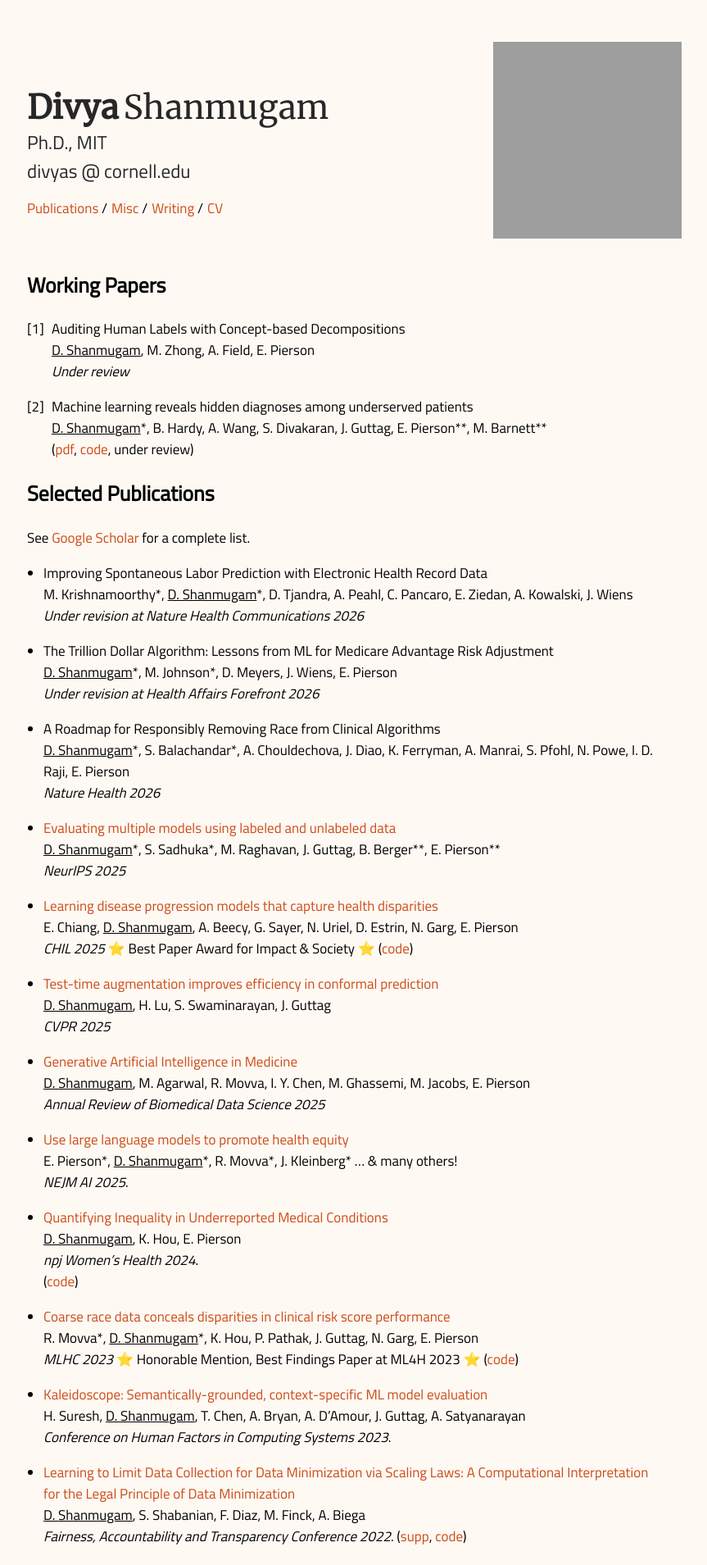
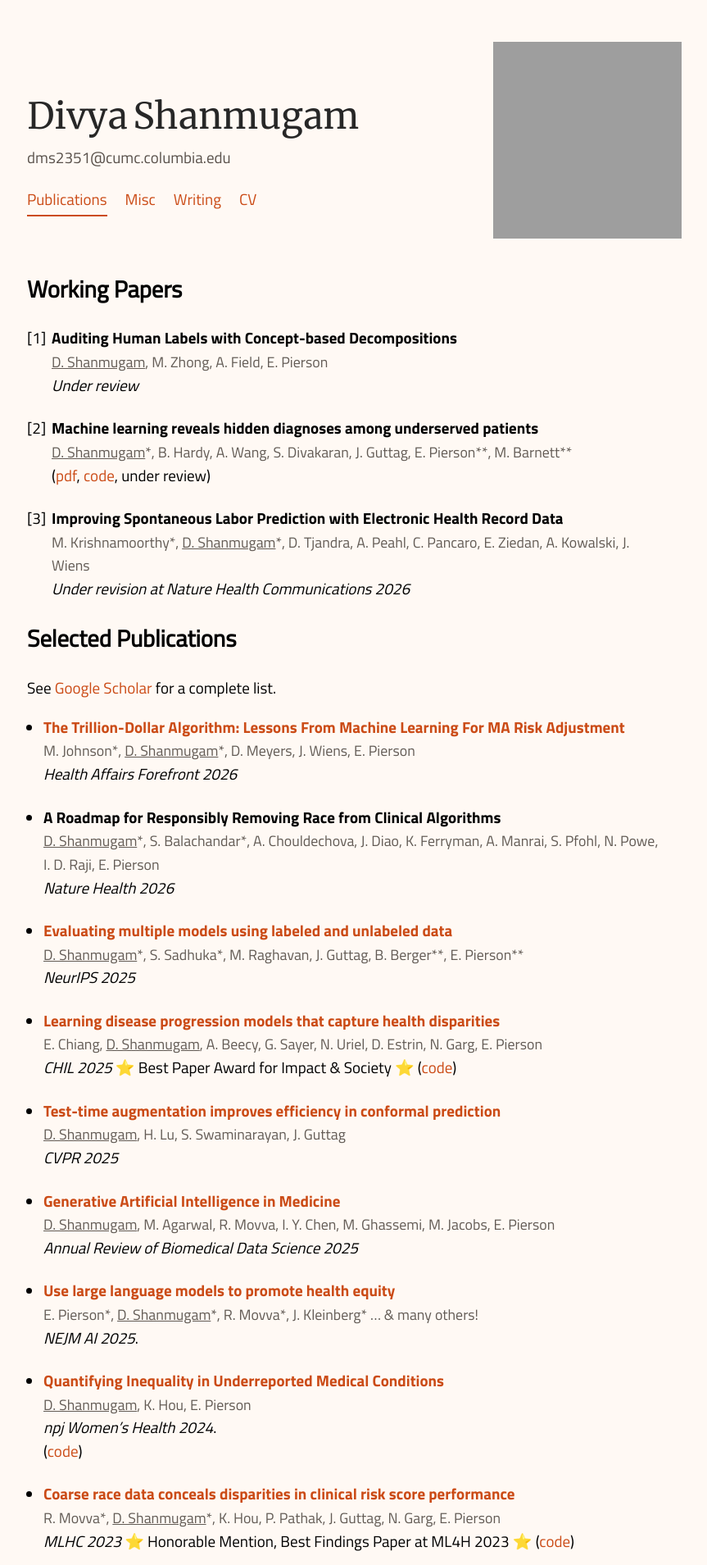
Before and after one commit to dmshanmugam/dmshanmugam.github.io, a Jekyll site: the page built from publications.md, in a window 1280 px wide. Shown: the top 1909 px of the page at 82% size, without its empty margins (207-1070 px from the left). Built offline with Jekyll 4.4.1, drawn with Linux system fonts in a browser that asks for light colours; grey boxes are pictures that could not be loaded.

Commit message:
Update biography, publications, and site presentation

```diff
--- a/_layouts/default.html
+++ b/_layouts/default.html
@@ -29,6 +29,9 @@
 
 
     <link rel="alternate" type="application/rss+xml" title="{{ site.title }} RSS" href="/feed.xml" />
+    <style>html, body { background: #FFF9F4; }</style>
+    <link rel="preload" href="/assets/Titillium_Web/TitilliumWeb-Regular.ttf" as="font" type="font/ttf" crossorigin>
+    <link rel="preload" href="/assets/Merriweather/Merriweather-Regular.ttf" as="font" type="font/ttf" crossorigin>
     <link rel="stylesheet" href="/css/main.css">
     {% if site.favicon %}
         <!-- <link rel="icon" type="image/png" sizes="32x32" href="/assets/favicon.ico"> -->
@@ -82,9 +85,8 @@
                     <a id="author-name" class="alignable pull-left stack-on-small" href="{{ site.baseurl }}/">
 
                     <!-- <div id="author-first-name" class="stack-on-small">{{ site.firstname }}&#8201</div><div id="author-last-name">{{site.lastname}}</div></a> -->
-                    <b>{{site.firstname}}&#8201</b>{{site.lastname}}</a>
-                    <div id="author-role" class="alignable stack-on-small" href="{{ site.baseurl }}">Ph.D., MIT</div>
-                    <div id="author-email" class="alignabl pull-left">divyas @ cornell.edu</div>
+                    {{site.firstname}}&#8201;{{site.lastname}}</a>
+                    <div id="author-email" class="alignabl pull-left"><a href="mailto:dms2351@cumc.columbia.edu">dms2351@cumc.columbia.edu</a></div>
                     <br id="author-email-br">
 
                     <ul id="navlist" class="alignable pull-left navbar-ul stack-on-small">
@@ -95,18 +97,20 @@
                             {% elsif x.link contains 'mailto' %}
                                 {% assign domain = '' %}
                             {% else %}
-                                {% assign domain = site.url | append: site.baseurl %}
+                                {% assign domain = site.baseurl %}
                             {% endif %}
 
+                            {% assign nav_page_url = x.link | append: '.html' %}
+                            {% assign nav_current = false %}
+                            {% if page.url == x.link or page.url == nav_page_url %}
+                                {% assign nav_current = true %}
+                            {% endif %}
                             {% if x.name == "Resume" %}
                                 <li class="alignable pull-left nav-list"><a target="_blank" href="{{ domain }}{{ x.link }}">{{ x.name }}</a>
                             {%elsif x.name == "CV" %}
                                 <li class="alignable pull-left nav-list"><a href="{{ domain }}{{ x.link }}">{{ x.name }}</a>
                             {% else %}
-                                <li class="alignable pull-left nav-list"><a href="{{ domain }}{{ x.link }}.html">{{ x.name }}</a>
-                            {% endif %}
-                            {% if forloop.last == false %}
-                                /
+                                <li class="alignable pull-left nav-list"><a href="{{ domain }}{{ x.link }}.html"{% if nav_current %} aria-current="page"{% endif %}>{{ x.name }}</a>
                             {% endif %}
                                 </li>
                         {% endfor %}
@@ -120,7 +124,7 @@
         {% if page.is_contact == true %}
             <div class="container content contact">
         {% else %}
-            <div class="container content">
+            <div class="container content {{ page.content_class }}">
         {% endif %}
                 {{ content }}
 
--- a/css/main.scss
+++ b/css/main.scss
@@ -1,6 +1,28 @@
 ---
 ---
 @import "style";
+
+/* Replace page snapshots without fading through the browser canvas. */
+@view-transition {
+    navigation: auto;
+}
+
+::view-transition-group(root),
+::view-transition-old(root),
+::view-transition-new(root) {
+    animation: none;
+    mix-blend-mode: normal;
+}
+
+::view-transition {
+    background: #FFF9F4;
+}
+
+@media (prefers-reduced-motion: reduce) {
+    @view-transition {
+        navigation: none;
+    }
+}
 
 @font-face {
 	font-family: "titillium-regular";
@@ -62,3 +84,97 @@ text-decoration: none;
   .footnotes p {
 	margin: 0;                   /* remove extra paragraph spacing inside each footnote */
   }
+/* Header hierarchy and navigation spacing. */
+#author-email {
+    font-size: 17px;
+    padding-bottom: 18px;
+
+    a {
+        color: #59514b;
+    }
+}
+
+#navlist {
+    display: flex;
+    flex-wrap: wrap;
+    gap: 8px 22px;
+    margin: 0;
+
+    li.nav-list {
+        margin: 0;
+        float: none;
+    }
+
+    a {
+        display: inline-block;
+        padding: 4px 0;
+        border-bottom: 2px solid transparent;
+    }
+
+    a[aria-current="page"] {
+        border-bottom-color: $accent;
+    }
+}
+
+@media (max-width: 800px) {
+    #navlist {
+        justify-content: center;
+    }
+}
+
+/* Publication hierarchy, scoped to the publications page. */
+.content.publications {
+    > ul > li,
+    > ol > li {
+        margin: 0 0 24px;
+        line-height: 1.5;
+    }
+
+    > ul > li > p,
+    > ol > li > p {
+        margin: 0;
+    }
+
+    strong {
+        font-family: "titillium-bold";
+        font-weight: normal;
+    }
+
+    .publication-authors {
+        color: #625b55;
+        font-size: 0.94em;
+    }
+}
+
+/* A modest size increase across the site. */
+.content.biography > p {
+    text-align: justify;
+    hyphens: auto;
+}
+
+body {
+    font-size: 19px;
+    line-height: 1.55;
+}
+
+#author-name {
+    font-size: 44px;
+}
+
+#author-email {
+    font-size: 19px;
+}
+
+#navlist {
+    font-size: 19px;
+}
+
+@media (max-width: 800px) {
+    #author-name {
+        font-size: 34px;
+    }
+
+    #navlist {
+        font-size: 18px;
+    }
+}
--- a/publications.md
+++ b/publications.md
@@ -1,62 +1,63 @@
 ---
 layout: default
+content_class: publications
 ---
 
 ## Working Papers
 
 
-1. Auditing Human Labels with Concept-based Decompositions \\
-<u>D. Shanmugam</u>, M. Zhong, A. Field, E. Pierson \\
+1. **Auditing Human Labels with Concept-based Decompositions** \\
+<span class="publication-authors" markdown="span"><u>D. Shanmugam</u>, M. Zhong, A. Field, E. Pierson</span> \\
 *Under review*
 
-2. Machine learning reveals hidden diagnoses among underserved patients \\
-<u>D. Shanmugam</u>\*, B. Hardy, A. Wang, S. Divakaran, J. Guttag, E. Pierson\*\*, M. Barnett\*\* \\
+2. **Machine learning reveals hidden diagnoses among underserved patients** \\
+<span class="publication-authors" markdown="span"><u>D. Shanmugam</u>\*, B. Hardy, A. Wang, S. Divakaran, J. Guttag, E. Pierson\*\*, M. Barnett\*\*</span> \\
 ([pdf](/assets/2025_AF_hidden_diagnosis.pdf), [code](https://github.com/divyashan/hidden_diagnosis), under review)
 
+
+3. **Improving Spontaneous Labor Prediction with Electronic Health Record Data**  \\
+<span class="publication-authors" markdown="span">M. Krishnamoorthy\*, <u>D. Shanmugam</u>\*, D. Tjandra, A. Peahl, C. Pancaro, E. Ziedan, A. Kowalski, J. Wiens</span> \\
+*Under revision at Nature Health Communications 2026*
 
 ## Selected Publications
 
 See [Google Scholar](https://scholar.google.com/citations?user=E7bRAPkAAAAJ&hl=en) for a complete list.
-- Improving Spontaneous Labor Prediction with Electronic Health Record Data  \\
-M. Krishnamoorthy\*, <u>D. Shanmugam</u>\*, D. Tjandra, A. Peahl, C. Pancaro, E. Ziedan, A. Kowalski, J. Wiens \\
-*Under revision at Nature Health Communications 2026*
+- **[The Trillion-Dollar Algorithm: Lessons From Machine Learning For MA Risk Adjustment](https://www.healthaffairs.org/content/forefront/trillion-dollar-algorithm-lessons-machine-learning-ma-risk-adjustment)** \\
+<span class="publication-authors" markdown="span">M. Johnson\*, <u>D. Shanmugam</u>\*, D. Meyers, J. Wiens, E. Pierson</span> \\
+*Health Affairs Forefront 2026*
 
-- The Trillion Dollar Algorithm: Lessons from ML for Medicare Advantage Risk Adjustment \\
-<u>D. Shanmugam</u>\*, M. Johnson\*, D. Meyers, J. Wiens, E. Pierson \\
-*Under revision at Health Affairs Forefront 2026*
-
-- A Roadmap for Responsibly Removing Race from Clinical Algorithms \\
-<u>D. Shanmugam</u>\*, S. Balachandar\*, A. Chouldechova, J. Diao, K. Ferryman, A. Manrai, S. Pfohl, N. Powe, I. D. Raji, E. Pierson \\
+- **A Roadmap for Responsibly Removing Race from Clinical Algorithms** \\
+<span class="publication-authors" markdown="span"><u>D. Shanmugam</u>\*, S. Balachandar\*, A. Chouldechova, J. Diao, K. Ferryman, A. Manrai, S. Pfohl, N. Powe, I. D. Raji, E. Pierson</span> \\
 *Nature Health 2026*
 
-- [Evaluating multiple models using labeled and unlabeled data](./pdfs/Neurips_2025_SSME_final.pdf) \\
-<u>D. Shanmugam</u>\*, S. Sadhuka\*, M. Raghavan, J. Guttag, B. Berger\*\*, E. Pierson\*\* \\
+- **[Evaluating multiple models using labeled and unlabeled data](./pdfs/Neurips_2025_SSME_final.pdf)** \\
+<span class="publication-authors" markdown="span"><u>D. Shanmugam</u>\*, S. Sadhuka\*, M. Raghavan, J. Guttag, B. Berger\*\*, E. Pierson\*\*</span> \\
 *NeurIPS 2025*
 
-- [Learning disease progression models that capture health disparities](https://www.arxiv.org/abs/2412.16406) \\
-E. Chiang, <u>D. Shanmugam</u>, A. Beecy, G. Sayer, N. Uriel, D. Estrin, N. Garg, E. Pierson\\
+- **[Learning disease progression models that capture health disparities](https://www.arxiv.org/abs/2412.16406)** \\
+<span class="publication-authors" markdown="span">E. Chiang, <u>D. Shanmugam</u>, A. Beecy, G. Sayer, N. Uriel, D. Estrin, N. Garg, E. Pierson</span> \\
 *CHIL 2025* ⭐️ Best Paper Award for Impact & Society ⭐️
 ([code](https://github.com/erica-chiang/progression-disparities))
 
-- [Test-time augmentation improves efficiency in conformal prediction](https://arxiv.org/abs/2505.22764) \\
-<u>D. Shanmugam</u>, H. Lu, S. Swaminarayan, J. Guttag \\
+- **[Test-time augmentation improves efficiency in conformal prediction](https://arxiv.org/abs/2505.22764)** \\
+<span class="publication-authors" markdown="span"><u>D. Shanmugam</u>, H. Lu, S. Swaminarayan, J. Guttag</span> \\
 *CVPR 2025*
 
-- [Generative Artificial Intelligence in Medicine](https://arxiv.org/abs/2412.10337) \\
-<u>D. Shanmugam</u>, M. Agarwal, R. Movva, I. Y. Chen, M. Ghassemi, M. Jacobs, E. Pierson \\
+- **[Generative Artificial Intelligence in Medicine](https://arxiv.org/abs/2412.10337)** \\
+<span class="publication-authors" markdown="span"><u>D. Shanmugam</u>, M. Agarwal, R. Movva, I. Y. Chen, M. Ghassemi, M. Jacobs, E. Pierson</span> \\
 *Annual Review of Biomedical Data Science 2025*
 
-- [Use large language models to promote health equity](https://arxiv.org/abs/2312.14804) \\
-E. Pierson\*, <u>D. Shanmugam</u>\*, R. Movva\*, J. Kleinberg\* ... & many others! \\
+- **[Use large language models to promote health equity](https://arxiv.org/abs/2312.14804)** \\
+<span class="publication-authors" markdown="span">E. Pierson\*, <u>D. Shanmugam</u>\*, R. Movva\*, J. Kleinberg\* ... & many others!</span> \\
 *NEJM AI 2025*.
 
-- [Quantifying Inequality in Underreported Medical Conditions](https://arxiv.org/abs/2110.04133) \\
-<u>D. Shanmugam</u>, K. Hou, E. Pierson \\
+- **[Quantifying Inequality in Underreported Medical Conditions](https://arxiv.org/abs/2110.04133)** \\
+<span class="publication-authors" markdown="span"><u>D. Shanmugam</u>, K. Hou, E. Pierson</span> \\
 *npj Women's Health 2024*. \\
 ([code](https://github.com/epierson9/invisible-conditions))
 
-- [Coarse race data conceals disparities in clinical risk score performance](https://arxiv.org/abs/2304.09270) \\
-R. Movva\*, <u>D. Shanmugam</u>\*, K. Hou, P. Pathak, J. Guttag, N. Garg, E. Pierson \\
+- **[Coarse race data conceals disparities in clinical risk score performance](https://arxiv.org/abs/2304.09270)** \\
+<span class="publication-authors" markdown="span">R. Movva\*, <u>D. Shanmugam</u>\*, K. Hou, P. Pathak, J. Guttag, N. Garg, E. Pierson</span> \\
 *MLHC 2023* ⭐️ Honorable Mention, Best Findings Paper at ML4H 2023 ⭐️
 ([code](https://github.com/rmovva/granular-race-disparities_mlhc23))
 
@@ -64,12 +65,12 @@ R. Movva\*, <u>D. Shanmugam</u>\*, K. Hou, P. Pathak, J. Guttag, N. Garg, E. Pie
 <u>D. Shanmugam</u>, M. Espinosa, J. Gassen, A. van Lamsweerde, JT Pearson, E. Benhar, S. Hill \\
 *Nature Scientific Reports 2023*.  -->
 
-- [Kaleidoscope: Semantically-grounded, context-specific ML model evaluation](https://doi.org/10.1145/3544548.3581482) \\
-H. Suresh, <u>D. Shanmugam</u>, T. Chen, A. Bryan, A. D'Amour, J. Guttag, A. Satyanarayan \\
+- **[Kaleidoscope: Semantically-grounded, context-specific ML model evaluation](https://doi.org/10.1145/3544548.3581482)** \\
+<span class="publication-authors" markdown="span">H. Suresh, <u>D. Shanmugam</u>, T. Chen, A. Bryan, A. D'Amour, J. Guttag, A. Satyanarayan</span> \\
 *Conference on Human Factors in Computing Systems 2023*.
 
-- [Learning to Limit Data Collection for Data Minimization via Scaling Laws: A Computational Interpretation for the Legal Principle  of Data Minimization](https://arxiv.org/pdf/2107.08096)\\
-<u>D. Shanmugam</u>, S. Shabanian, F. Diaz, M. Finck, A. Biega \\
+- **[Learning to Limit Data Collection for Data Minimization via Scaling Laws: A Computational Interpretation for the Legal Principle  of Data Minimization](https://arxiv.org/pdf/2107.08096)**\\
+<span class="publication-authors" markdown="span"><u>D. Shanmugam</u>, S. Shabanian, F. Diaz, M. Finck, A. Biega</span> \\
 *Fairness, Accountability and Transparency Conference 2022*. ([supp](pdfs/facct_2022_lldc_supp.pdf), [code](https://github.com/divyashan/learning_to_limit))
 
 <!-- - [Data Augmentation for Electrocardiograms](https://arxiv.org/abs/2204.04360)  \\
@@ -77,14 +78,14 @@ A. Raghu, <u>D. Shanmugam</u>, E. Pomerantsev, J. Guttag, C. Stultz \\
 *Conference on Health, Inference, and Learning 2022*.
 ([code](https://github.com/aniruddhraghu/ecg_aug)) -->
 
-- [Better Aggregation in Test-Time Augmentation](https://arxiv.org/abs/2011.11156) \\
-<u>D. Shanmugam</u>, D. Blalock, G. Balakrishnan, J. Guttag \\
+- **[Better Aggregation in Test-Time Augmentation](https://arxiv.org/abs/2011.11156)** \\
+<span class="publication-authors" markdown="span"><u>D. Shanmugam</u>, D. Blalock, G. Balakrishnan, J. Guttag</span> \\
 *International Conference on Computer Vision 2021*.
 ([supp](pdfs/2021_ICCV_TTA_supplement.pdf), [slides](pdfs/tta_iccv_slides.pdf), [code](https://github.com/divyashan/test-time-augmentation)) ⭐️ Oral Presentation ⭐️
 
 
-- [Multiple Instance Learning for ECG Risk Stratification](https://arxiv.org/abs/1812.00475)\\
-<u>D. Shanmugam</u>, D. Blalock, J. Guttag \\
+- **[Multiple Instance Learning for ECG Risk Stratification](https://arxiv.org/abs/1812.00475)**\\
+<span class="publication-authors" markdown="span"><u>D. Shanmugam</u>, D. Blalock, J. Guttag</span> \\
 *Machine Learning in Healthcare Conference 2019*.
 ([slides](pdfs/ecg_mlhc_slides.pdf)) ⭐️ Oral Presentation ⭐️
 
@@ -93,9 +94,9 @@ A. Raghu, <u>D. Shanmugam</u>, E. Pomerantsev, J. Guttag, C. Stultz \\
 
 _"Nothing stinks like a pile of unpublished writing"_ - Sylvia Plath, _The Bell Jar_
 
-- More than One Way to Train a Net: Predicting Ovulation using Multiple Proxies \\
-D. Shanmugam, S. Hill, J. Guttag
+- **More than One Way to Train a Net: Predicting Ovulation using Multiple Proxies** \\
+<span class="publication-authors" markdown="span">D. Shanmugam, S. Hill, J. Guttag</span>
 
 
-- [When and Why Test-Time Augmentation Works](pdfs/when_and_why.pdf) \\
-<u>D. Shanmugam</u>, D. Blalock, G. Balakrishnan, J. Guttag
+- **[When and Why Test-Time Augmentation Works](pdfs/when_and_why.pdf)** \\
+<span class="publication-authors" markdown="span"><u>D. Shanmugam</u>, D. Blalock, G. Balakrishnan, J. Guttag </span>
```
Also changed, not shown: index.md (+4 -3 lines).
